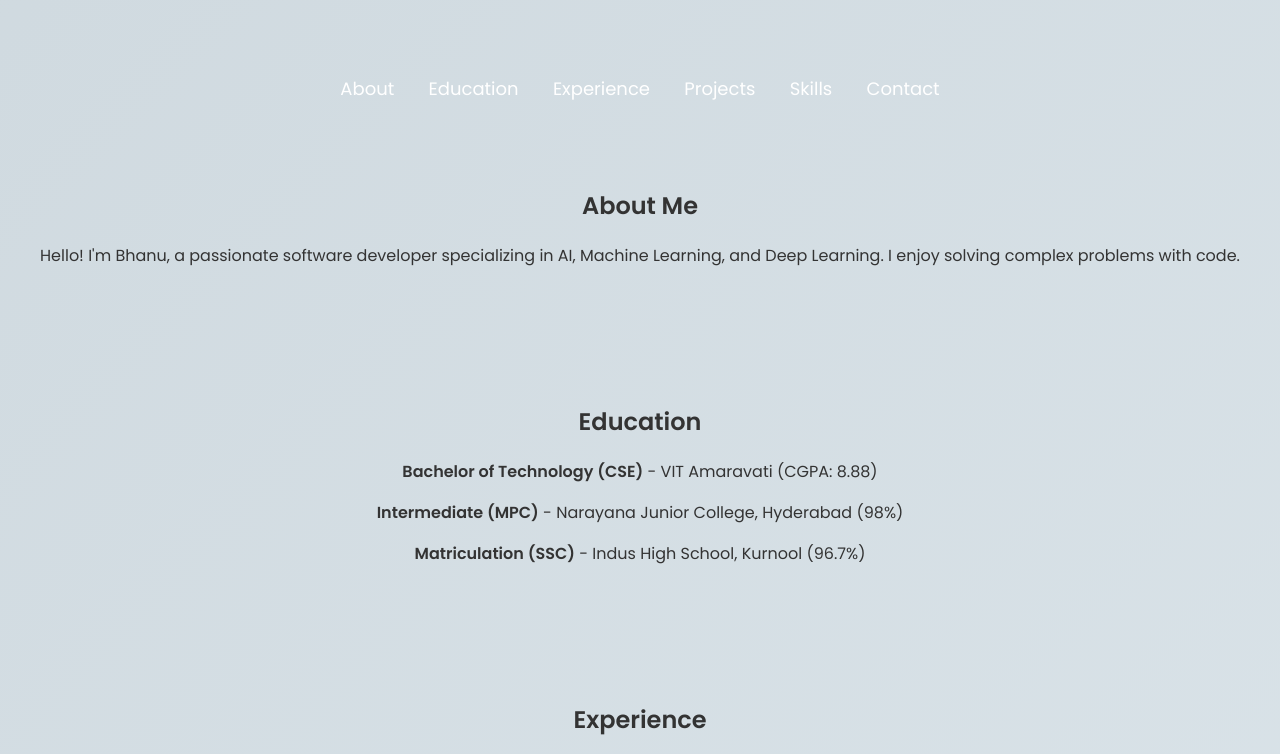
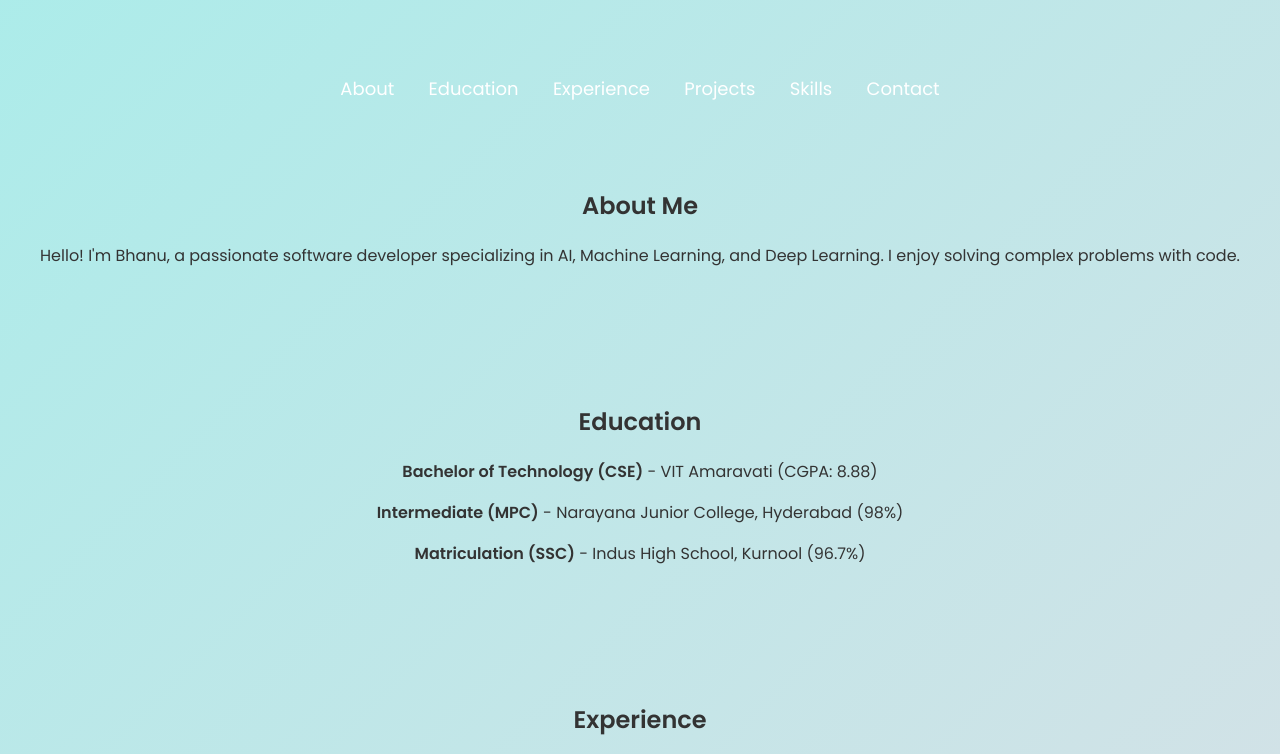
Before and after one commit to bhanukiran414/portfolio, a plain HTML site: page index.html in a window 1280 px wide. Shown: the part 236-990 px from the top of the page. Drawn offline with Linux system fonts and the light colour scheme.

Commit message:
Update styles.css

```diff
--- a/styles.css
+++ b/styles.css
@@ -2,7 +2,7 @@ body {
     font-family: 'Poppins', sans-serif;
     margin: 0;
     padding: 0;
-    background: linear-gradient(135deg, #cfd9df, #e2ebf0);
+    background: linear-gradient(135deg, #a8edea, #fed6e3);
     color: #333;
     text-align: center;
 }
```
